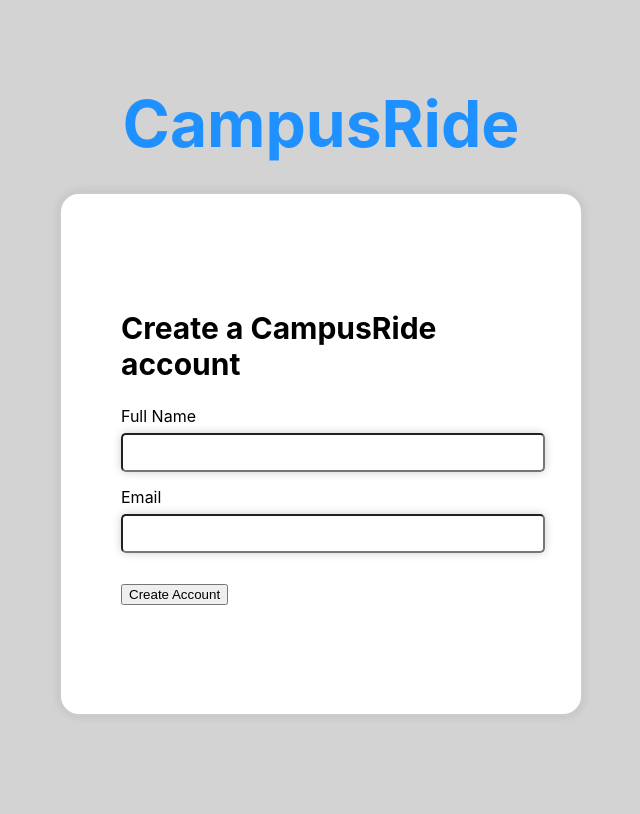
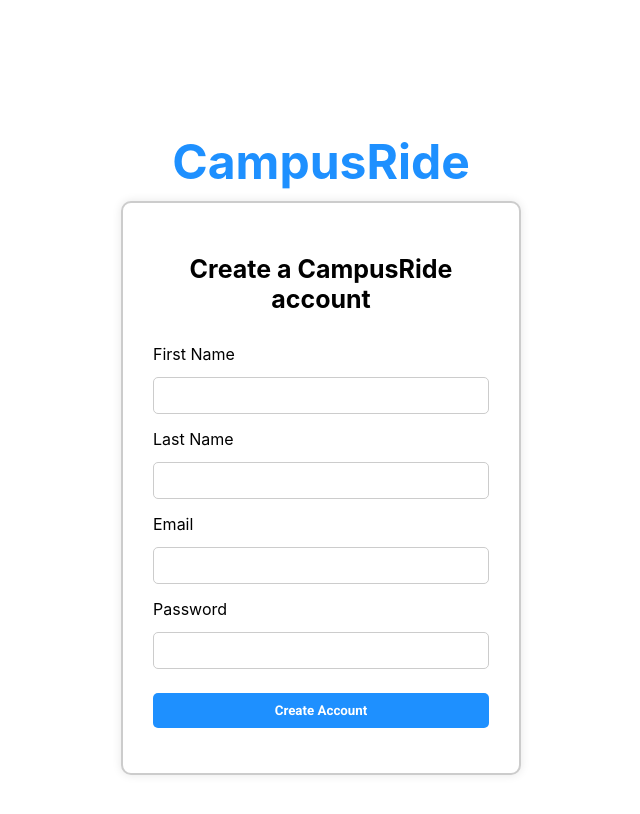
Before and after one commit to iachai02/Campus-Ride, a React (Create React App) app: page / in a window 1280 px wide. Shown: the top 814 px of the page, without its empty margins (319-959 px from the left). Built offline with nearby package versions, Linux system fonts and the light colour scheme.

Commit message:
finished css for sign up page
centered the inputs as well as keep the heading and the signup box close together. Styled the button as well

```diff
--- a/src/css/SignUp.css
+++ b/src/css/SignUp.css
@@ -1,42 +1,75 @@
-body {
-    background-color: #D3D3D3;
+.sign-up-page {
+    display: flex;
+    flex-direction: column;
+    justify-content: flex-start;
+    align-items: center;
+    min-height: 100vh;
+    padding-bottom: 50px;
+    background-color: white;
+    margin: 0;
+}
+
+.sign-up-page h1 {
+    font-size: 48px;
+    color: var(--primary-color); /* Blue color for the heading */
+    margin-bottom: 0; /* Remove margin to get rid of space between heading and box */
+    text-align: center;
+    padding: 0; /* Remove extra padding from the heading */
+    width: 100%;
+}
+
+.sign-up-box {
+    background-color: white;
+    padding: 30px;
+    border: 2px solid #ccc;
+    border-radius: 10px;
+    box-shadow: 0px 0px 10px rgba(0, 0, 0, 0.1);
+    width: 100%; /* Allow the box to take the width of the container */
+    max-width: 400px; /* Set a max width for the form box */
+    box-sizing: border-box; /* Ensures padding doesn't add extra width */
+    margin-top: 10px;
 }
 
 form h2 {
-    font-size: 30px;
+    text-align: center;
+    margin-bottom: 30px;
+    font-size: 25px;
 }
 
-.sign-up-box {
-    border: 2px solid #ccc;
-    display: flex;
-    justify-content: center;
-    align-items: center;
-    padding: 10px 60px;
-    background-color: white;
-    margin-top: 30px;
-    box-shadow: 0px 0px 10px rgba(0, 0, 0, 0.1);
-    border-radius: 20px;
-    text-align: left;
-    width: 400px;
-    height: 500px;
+/* Form layout */
+.form-group {
+    margin-bottom: 15px;
+    text-align: left; /* Keep the labels left-aligned */
+    width: 100%; /* Make the form group take the full width */
+  }
+
+/* Ensure labels and inputs are displayed as block */
+.form-group label {
+    display: block;
+    font-size: 16px;
+    margin-bottom: 5px;
 }
 
-.form-group {
-    margin-bottom: 15px;
-}
-
-form label {
-    display: block;
-    font-size: 16px;
-}
-
-form input {
-    width: 100%;
+.form-group input {
+    width: 100%; /* Ensure inputs take full width */
     padding: 10px;
+    border: 1px solid #ccc;
     border-radius: 5px;
-    box-shadow: 0px 0px 10px rgba(0, 0, 0, 0.2);
+    box-sizing: border-box; /* Ensures padding doesn't add extra width */
 }
 
 button {
-    width:
+    width: 100%;
+    padding: 10px;
+    background-color: var(--primary-color);
+    border: none;
+    font-family: var(--font-family);
+    color: white;
+    font-weight: bold;
+    border-radius: 5px;
+    cursor: pointer;
 }
+
+button:hover {
+    background-color: var(--secondary-color);
+}
--- a/src/pages/SignUp.tsx
+++ b/src/pages/SignUp.tsx
@@ -37,12 +37,20 @@
         <form>
           <h2>Create a CampusRide account</h2>
           <div className="form-group">
-            <label htmlFor="fullName">Full Name</label>
-            <input type="text" id="fullName" name="fullName" required />
+            <label htmlFor="firstName">First Name</label>
+            <input type="text" id="firstName" name="firstName" required />
+          </div>
+          <div className="form-group">
+            <label htmlFor="lastName">Last Name</label>
+            <input type="text" id="lastName" name="lastName" required />
           </div>
           <div className="form-group">
             <label htmlFor="email">Email</label>
             <input type="email" id="email" name="email" required />
+          </div>
+          <div className="form-group">
+            <label htmlFor="password">Password</label>
+            <input type="password" id="password" name="password" required />
           </div>
           <div className="form-group">
             <button type="submit">Create Account</button>
```
